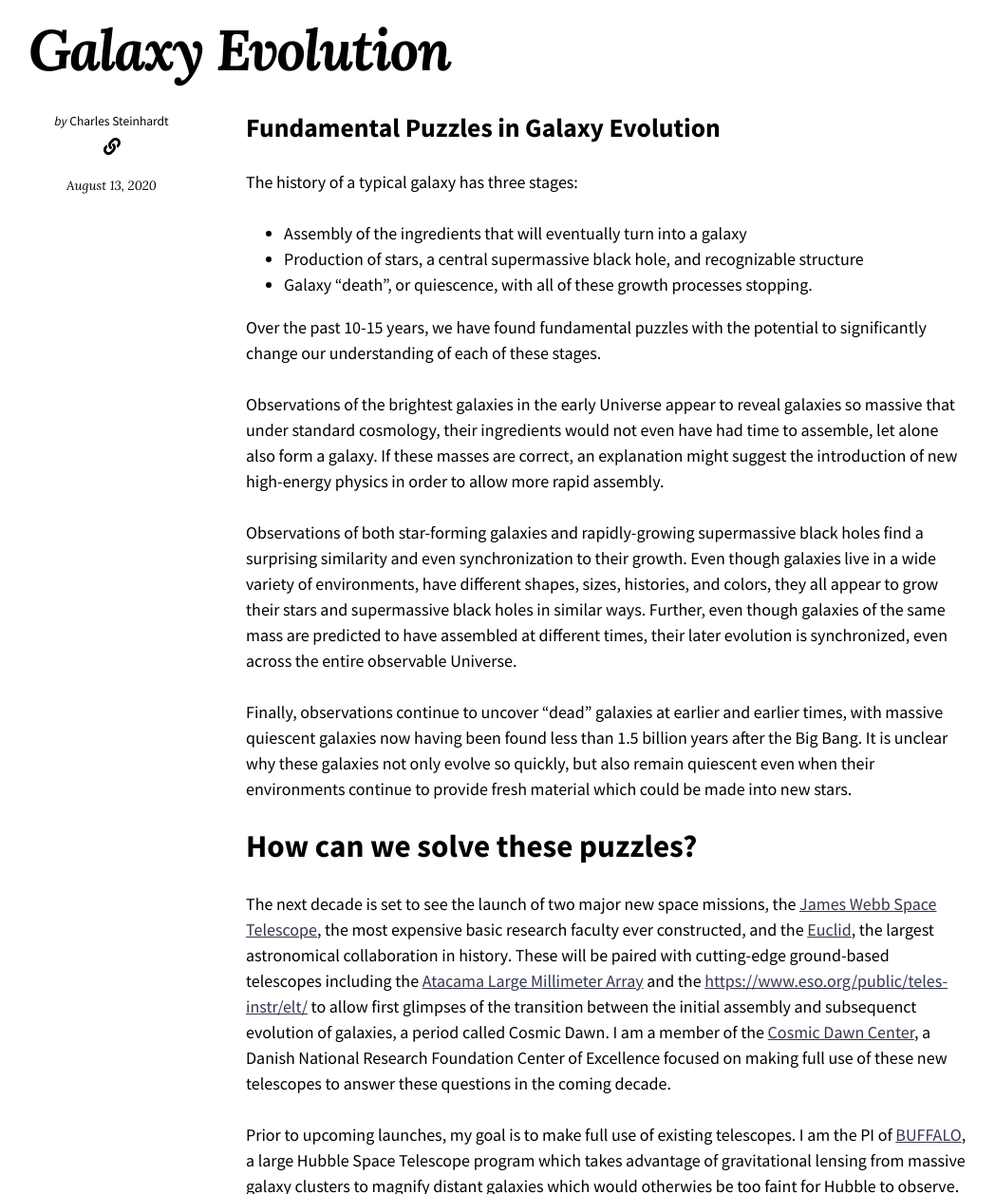
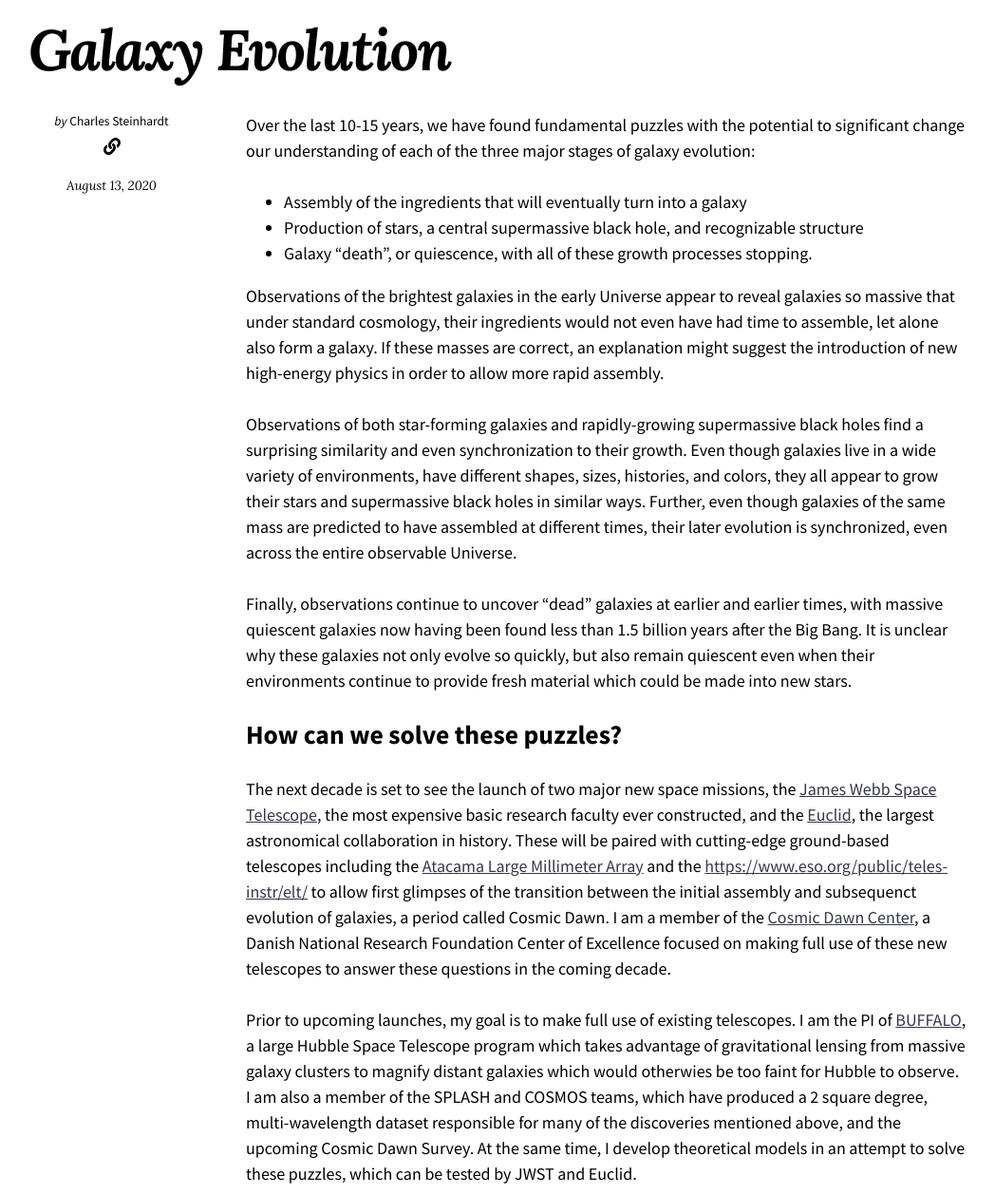
Before and after one commit to CSteinhardt/csteinhardt.github.io, a Jekyll site: the page built from _research/galaxy-evolution.md, in a window 1280 px wide and 1400 px high, scrolled down 1033 px. Shown: the part 143-1400 px from the top of the window at 95% size, without its empty margins (116-1164 px from the left). Built offline with Jekyll 4.4.1, drawn with Linux system fonts in a browser that asks for light colours; nearby versions of some CDN libraries; some of the changed text lies outside the part shown.

Commit message:
Research pages

```diff
--- a/_research/galaxy-evolution.md
+++ b/_research/galaxy-evolution.md
@@ -6,15 +6,11 @@ image:
   caption: "Steinhardt et al. 2016"
 ---
 
-## Fundamental Puzzles in Galaxy Evolution
-
-The history of a typical galaxy has three stages:
+Over the last 10-15 years, we have found fundamental puzzles with the potential to significant change our understanding of each of the three major stages of galaxy evolution:
 
 * Assembly of the ingredients that will eventually turn into a galaxy
 * Production of stars, a central supermassive black hole, and recognizable structure
 * Galaxy "death", or quiescence, with all of these growth processes stopping.
-
-Over the past 10-15 years, we have found fundamental puzzles with the potential to significantly change our understanding of each of these stages.
 
 Observations of the brightest galaxies in the early Universe appear to reveal galaxies so massive that under standard cosmology, their ingredients would not even have had time to assemble, let alone also form a galaxy.  If these masses are correct, an explanation might suggest the introduction of new high-energy physics in order to allow more rapid assembly.
 
@@ -22,7 +18,7 @@ Observations of both star-forming galaxies and rapidly-growing supermassive blac
 
 Finally, observations continue to uncover "dead" galaxies at earlier and earlier times, with massive quiescent galaxies now having been found less than 1.5 billion years after the Big Bang.  It is unclear why these galaxies not only evolve so quickly, but also remain quiescent even when their environments continue to provide fresh material which could be made into new stars.
 
-# How can we solve these puzzles?
+## How can we solve these puzzles?
 
 The next decade is set to see the launch of two major new space missions, the [James Webb Space Telescope](https://www.jwst.nasa.gov/), the most expensive basic research faculty ever constructed, and the [Euclid](https://sci.esa.int/web/euclid/), the largest astronomical collaboration in history.  These will be paired with cutting-edge ground-based telescopes including the [Atacama Large Millimeter Array](https://www.almaobservatory.org/en/home/) and the [https://www.eso.org/public/teles-instr/elt/](https://www.eso.org/public/teles-instr/elt/) to allow first glimpses of the transition between the initial assembly and subsequenct evolution of galaxies, a period called Cosmic Dawn.  I am a member of the [Cosmic Dawn Center](https://dawn.nbi.ku.dk/), a Danish National Research Foundation Center of Excellence focused on making full use of these new telescopes to answer these questions in the coming decade.
 
```
Also changed, not shown: _research/buffalo.md (+2 -4 lines), _research/machine-learning.md (+11 -11 lines), images/grb-tsne.jpg (added), 3 other files.
